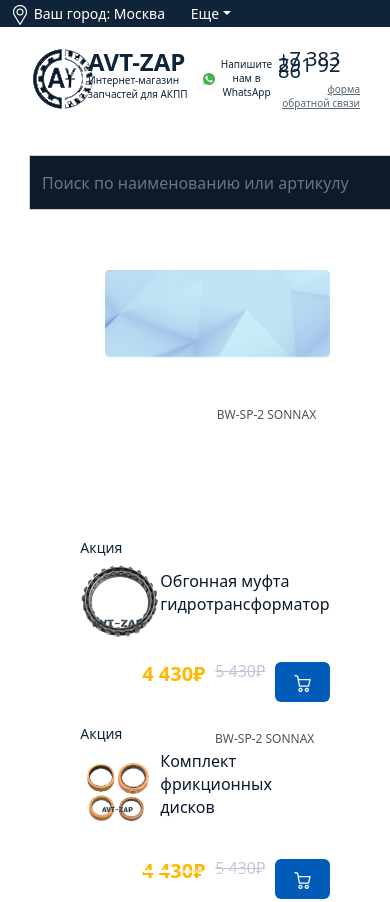
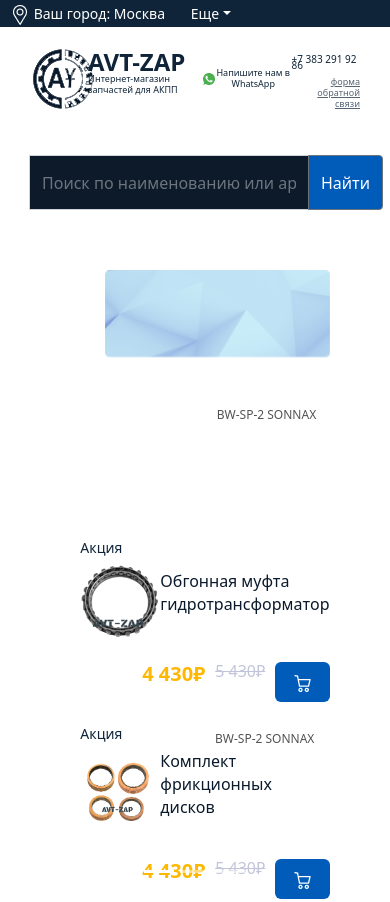
Before and after one commit to NastasiakSS/TestWork, a plain HTML site: page index.html in a window 390 px wide. Shown: the top 902 px of the page. Drawn offline with nearby package versions, Linux system fonts and the light colour scheme.

Commit message:
(Є декілька косяків,але не великі)

```diff
--- a/css/media.css
+++ b/css/media.css
@@ -22,8 +22,8 @@
     .logo p {
         font-style: normal;
         font-weight: 500;
-        font-size: 10px;
-        line-height: 14px;
+        font-size: 9px;
+        line-height: 11px;
         color: #0F2438;
     }
 
@@ -102,7 +102,6 @@
     .news {
         display: flex;
         flex-direction: column;
-        text-align: center;
     }
 
     .footer {
@@ -150,10 +149,23 @@
         color: #858CAB;
     }
 
+    .input-email {
+        display: flex;
+        justify-content: center;
+        align-items: center;
+    }
+
+    .input-group > .form-control, .input-group > .form-select {
+        position: relative;
+        flex: 1 1 auto;
+        width: 1%;
+        max-width: 280px;
+    }
+
+    .phone-number h2 {
+        font-weight: 500;
+        font-size: 10px;
+        line-height: 6px;
+        color: #0F2438;
+    }
 }
-
-.input-email {
-    display: flex;
-    justify-content: center;
-    align-items: center;
-}
```
